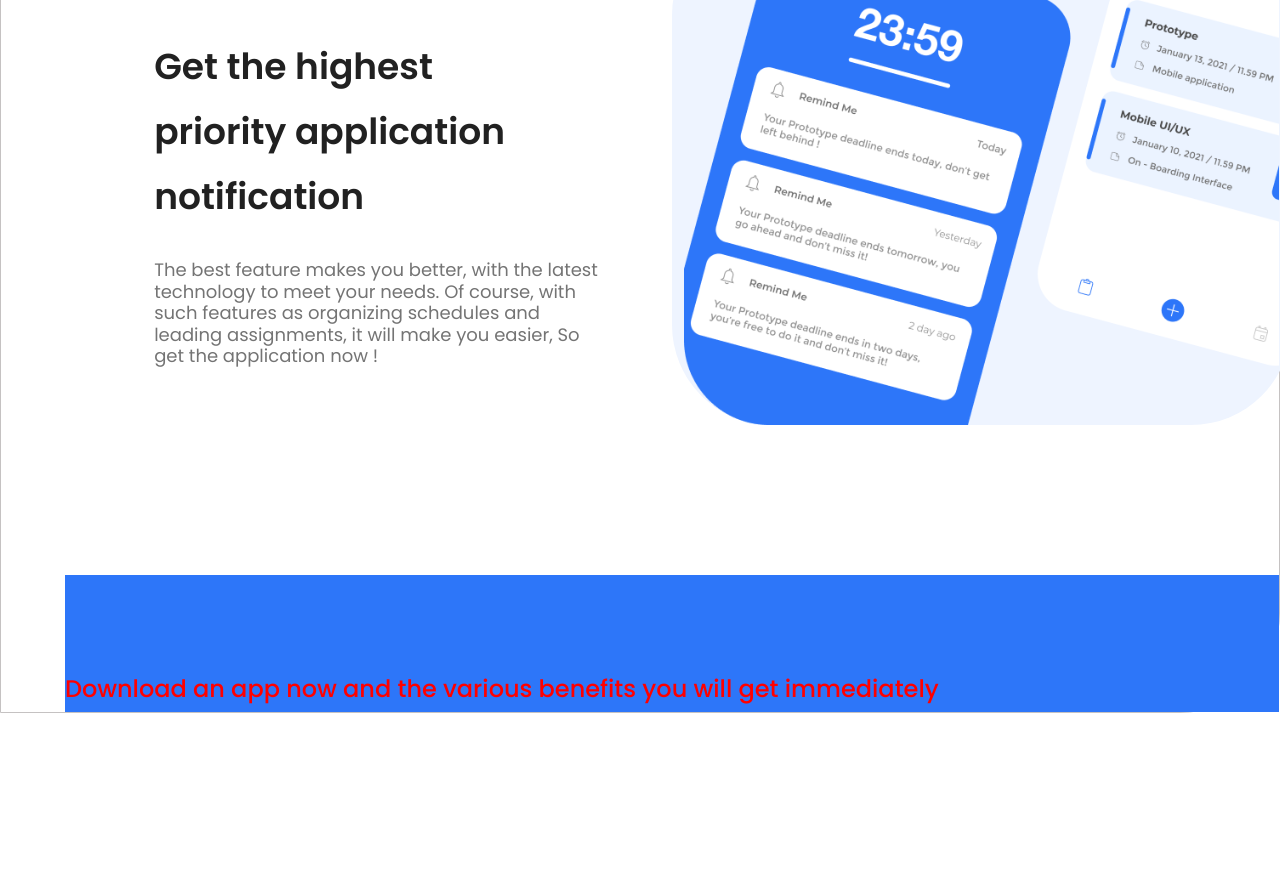
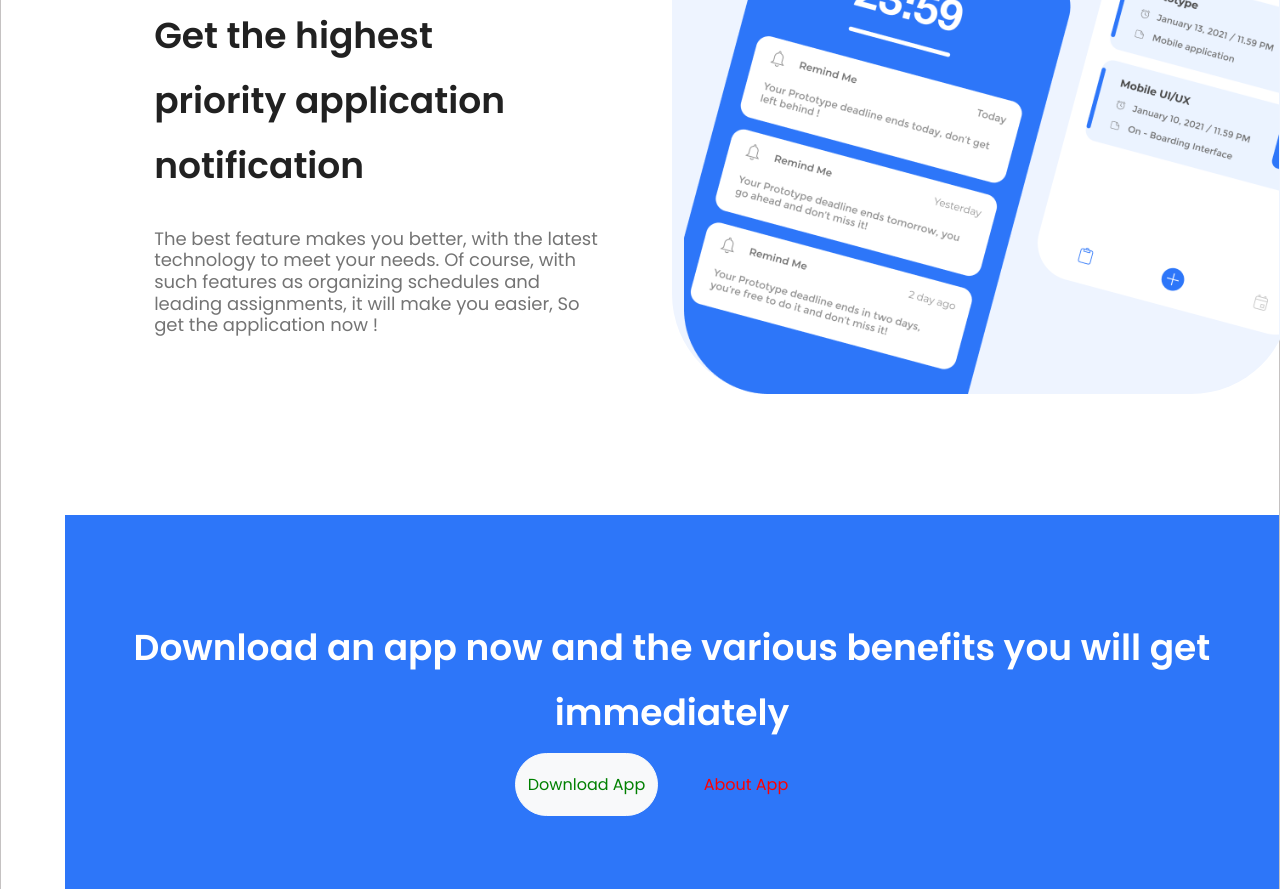
Before and after one commit to blaz-k/figma-test, a plain HTML site: page index.html in a window 1280 px wide. Shown: the part 1911-2800 px from the top of the page. Before the commit the page ends 2624 px from the top, so only its background shows below. Drawn offline with nearby package versions, Linux system fonts and the light colour scheme.

Commit message:
changes in all section for better display, addeduser-section

```diff
--- a/index.html
+++ b/index.html
@@ -172,6 +172,14 @@
           Download an app now and the various benefits you will get immediately
         </h4>
       </div>
+      <div>
+         <button class="btn btn-light" type="submit">
+            Download App
+         </button>
+         <button class="btn btn-outline-primary" type="submit">
+            About App
+         </button>
+      </div>
     </div>
 
     <script src="./public/assets/bootstrap/bootstrap.js"></script>
--- a/public/assets/css/my.css
+++ b/public/assets/css/my.css
@@ -43,12 +43,11 @@ body {
 .btn-primary {
   background: #2d76f9;
   border-radius: 1500px;
-  padding-left: 58px;
-  padding-right: 58px;
-  padding-top: 24px;
-  padding-bottom: 24px;
-  margin-top: 50px;
-  margin-bottom: 15%;
+  padding-left: 10%;
+  padding-right: 10%;
+  padding-top: 5%;
+  padding-bottom: 5%;
+  margin-top: 10%;
 }
 
 /* ZAENKRAT PROBLEM Z BACKGROUNDOM */
@@ -63,8 +62,6 @@ body {
   justify-content: center;
 }
 
-.col-left {
-}
 .col-text {
   font-size: 18px;
   color: #747474;
@@ -74,9 +71,6 @@ body {
   margin-top: 200px;
   font-weight: 600;
   font-size: 64px;
-}
-
-#phone {
 }
 
 #phone-top {
@@ -207,7 +201,7 @@ body {
 
 /* ADVANTAGE DOWN */
 .advantage-dw {
-  margin-top: 5%;
+  margin-top: 8%;
 }
 .advantage-dw-right {
   background: #eef4ff;
@@ -237,9 +231,29 @@ body {
 #user-section {
   margin-top: 150px;
   background-color: #2d76f9;
+  height: 500px;
+  text-align: center;
+  justify-content: center;
+  margin-top: 10%;
 }
 
 #user-section h4 {
+  color: #ffffff;
+  margin-top: 100px;
+  font-weight: 600;
+  font-size: 36px;
+  line-height: 65px;
+}
+
+#user-section .btn-outline-primary {
   color: red;
-  margin-top: 100px;
 }
+
+#user-section .btn-light {
+  color: green;
+  border-radius: 1500px;
+  padding-left: 1%;
+  padding-right: 1%;
+  padding-top: 1.5%;
+  padding-bottom: 1.5%;
+}
```
